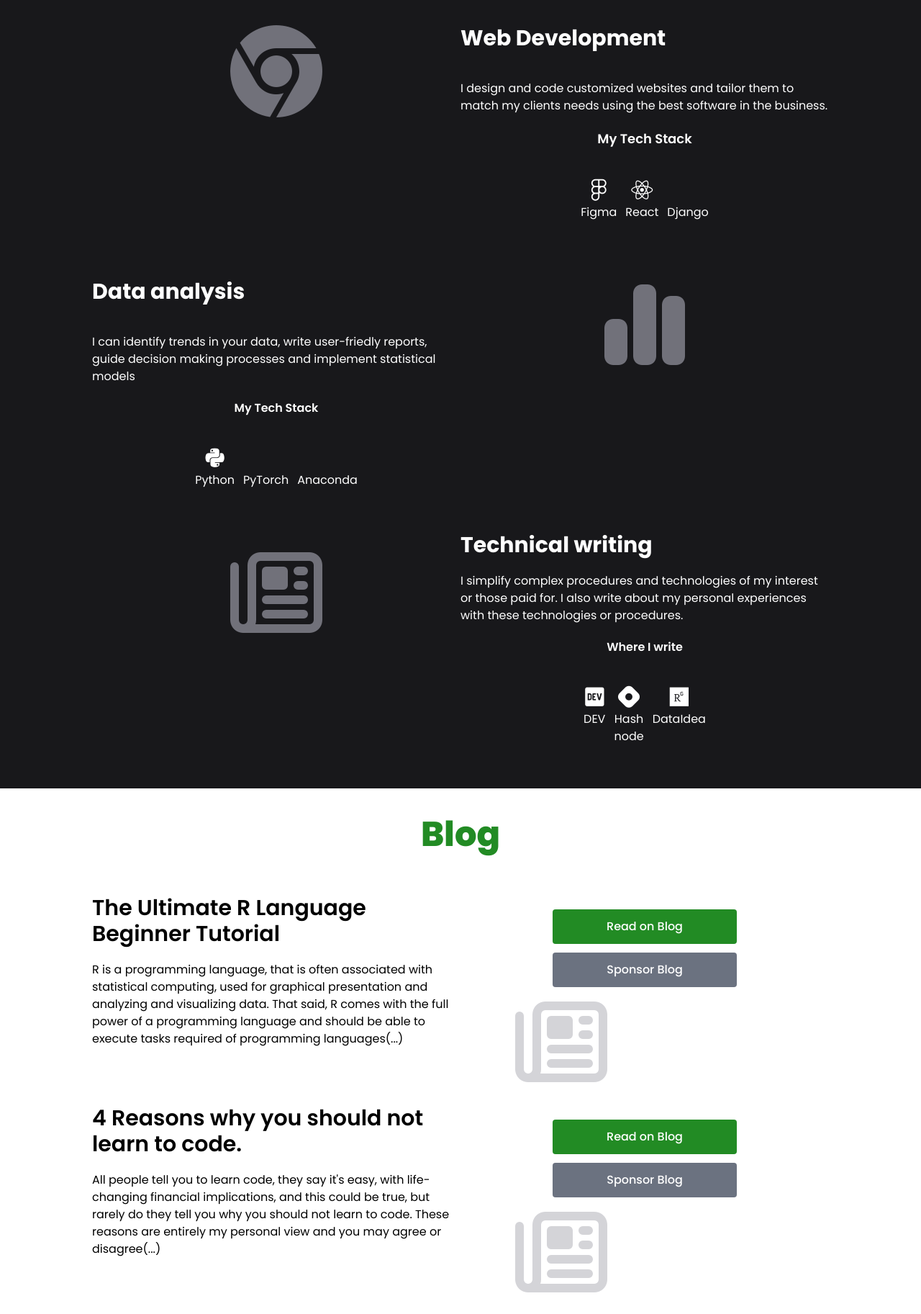
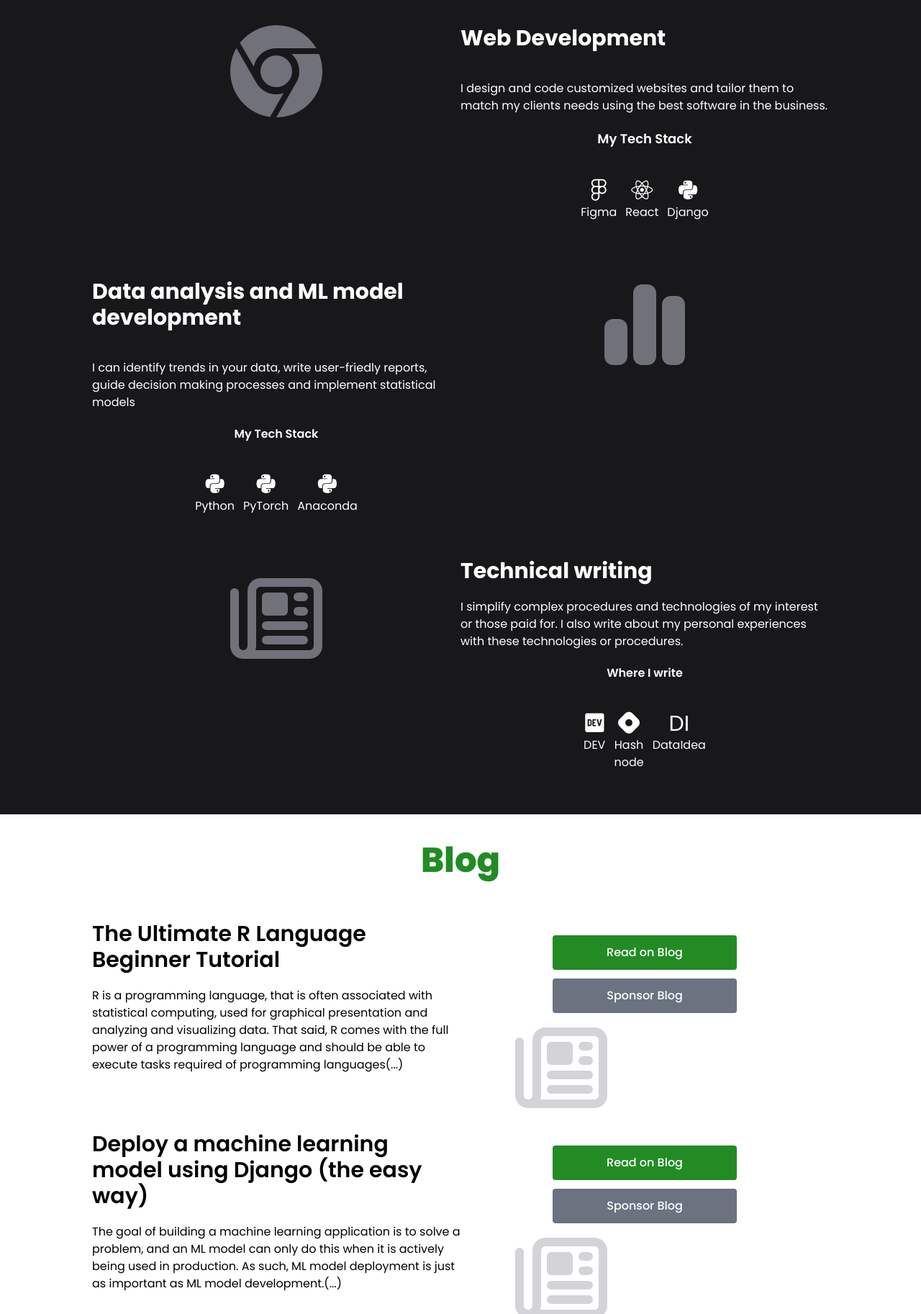
Before and after one commit to jumashafara/dataidea, a Django app: page /profiles/jumashafara in a window 1280 px wide. Shown: the part 865-2690 px from the top of the page at 72% size. Run offline with Django 4.2, Linux system fonts and the light colour scheme; some libraries are stand-ins or nearby versions.

Commit message:
formatted code

```diff
--- a/index/templates/index/home.html
+++ b/index/templates/index/home.html
@@ -350,7 +350,7 @@
                 <img src="{{partner.image}}"
                 class="img-fluid rounded"
                 alt="" />
-                <h5 class="mt-3">{{ partner.title }}</h5>
+                <h5 class="mt-3">{{ partner.name }}</h5>
                 <hr>
                 <a href="{{partner.url}}">Visit Partner Site</a>
               </div>
--- a/profiles/templates/profiles/jumashafara.html
+++ b/profiles/templates/profiles/jumashafara.html
@@ -132,7 +132,7 @@
                             <span class="text-center text-base">React</span>
                             </a>
                         <a href="" class="flex flex-col">
-                            <span class="text-center "><i class="fa-brands fa-django"></i></span>
+                            <span class="text-center "><i class="fa-brands fa-python"></i></span>
                             <span class="text-center text-base">Django</span>
                         </a>
                     </div>
@@ -150,7 +150,7 @@
                 </div>
             </main>
             <aside class="flex flex-col space-y-5 md:w-1/2">
-                <h2 class = "font-bold text-3xl py-5">Data analysis</h2>
+                <h2 class = "font-bold text-3xl py-5">Data analysis and ML model development</h2>
                 <p>
                     I can identify trends in your data, write user-friedly reports,
                     guide decision making processes and implement statistical models
@@ -163,11 +163,11 @@
                             <span class="text-base">Python</span>
                         </a>
                         <a href="" class="flex flex-col">
-                            <span><i class="fa-brands fa-pytorch"></i></span>
+                            <span><i class="fa-brands fa-python"></i></span>
                             <span class="text-base">PyTorch </span>
                         </a>
                         <a href="" class="flex flex-col">
-                            <span><i class="fa-brands fa-anaconda"></i></span>
+                            <span><i class="fa-brands fa-python"></i></span>
                             <span class="text-base">
                                 <p>Anaconda</p>
                             </span>
@@ -206,7 +206,7 @@
                             </span>
                         </a>
                         <a href="https://dataidea.pythonanywhere.com" class="flex flex-col">
-                            <span><i class="fa-brands fa-researchgate"></i></span>
+                            <span>DI</span>
                             <span class="text-base">
                                 <p>DataIdea</p>
                             </span>
@@ -247,18 +247,15 @@
         </div>
         <div class="flex flex-col space-y-5 md:flex-row">
             <main class="flex flex-col space-y-5 md:w-1/2">
-                <h2 class="font-semibold text-3xl">4 Reasons why you should not learn to code.</h2>
+                <h2 class="font-semibold text-3xl">Deploy a machine learning model using Django (the easy way)</h2>
                 <p>
-                    All people tell you to learn code, they say it's easy,
-                    with life-changing financial implications, and this could be true,
-                    but rarely do they tell you why you should not learn to code.
-                    These reasons are entirely my personal view and you may agree or disagree(...)
+                    The goal of building a machine learning application is to solve a problem, and an ML model can only do this when it is actively being used in production. As such, ML model deployment is just as important as ML model development.(...)
                 </p>
             </main>
             <aside class="flex flex-row space-y-3 space-x-3 md:w-1/2 md:flex-col">
                 <div class="flex flex-col space-y-3 w-1/2 md:m-auto">
                     <a class="btn bg-[#228b24] hover:bg-green-500 rounded p-3 text-white text-center font-medium"
-                href="https://blog.jumashafara.com/the-r-language" target = "_blank">Read on Blog</a>
+                href="https://dataidea.pythonanywhere.com/blog/blogs/?slug=deploy-a-machine-learning-model-using-django-the-easy-way" target = "_blank">Read on Blog</a>
                 <a class="btn bg-gray-500 hover:bg-blue-500 text-center rounded p-3 text-white font-medium"
                 href="tel:+256701520768" target = "_blank">Sponsor Blog</a>
                 </div>
@@ -283,7 +280,7 @@
             <aside class="flex flex-row space-y-3 space-x-3 md:w-1/2 md:flex-col">
                 <div class="flex flex-col space-y-3 w-1/2 md:m-auto">
                     <a class="btn bg-[#228b24] hover:bg-green-500 rounded p-3 text-white text-center font-medium"
-                href="https://blog.jumashafara.com/the-r-language" target = "_blank">Read on Blog</a>
+                href="https://dataidea.pythonanywhere.com/blog/blogs/?slug=create-a-fake-rest-api-with-zero-coding-in-less-than-30-secondsseriously" target = "_blank">Read on Blog</a>
                 <a class="btn bg-gray-500 hover:bg-blue-500 text-center rounded p-3 text-white font-medium"
                 href="tel:+256701520768" target = "_blank">Sponsor Blog</a>
                 </div>
@@ -338,8 +335,8 @@
                                 <span class="text-base">Python</span>
                             </a>
                             <a href="" class="flex flex-col">
-                                <span><i class="fa-brands fa-r-project"></i></span>
-                                <span class="text-base">R-Lang</span>
+                                <span>DI</span>
+                                <span class="text-base">DataIdea</span>
                             </a>
                             <a href="" class="flex flex-col">
                                 <span><i class="fa-brands fa-github"></i></span>
@@ -361,8 +358,8 @@
                                 <span class="text-center text-base">React</span>
                                 </a>
                             <a href="" class="flex flex-col">
-                                <span class="text-center "><i class="fa-brands fa-node"></i></span>
-                                <span class="text-center text-base">NodeJS</span>
+                                <span class="text-center "><i class="fa-brands fa-python"></i></span>
+                                <span class="text-center text-base">Django</span>
                             </a>
                             <a href="" class="flex flex-col">
                                 <span class="text-center "><i class="fa-brands fa-windows"></i></span>
--- a/templates/components/base.html
+++ b/templates/components/base.html
@@ -264,7 +264,7 @@
               </ul>
             </div>
 
-            <div class="col-lg-4 col-md-6 footer-newsletter" >
+            <div class="col-lg-4 col-md-6 footer-newsletter">
               <iframe
                 src="https://embeds.beehiiv.com/5fc7c425-9c7e-4e08-a514-ad6c22beee74"
                 data-test-id="beehiiv-embed"
@@ -333,7 +333,7 @@
     <script src="{% static 'js/main.js' %}"></script>
 
     <!--Start of Tawk.to Script-->
-    <script type="text/javascript">
+    <!-- <script type="text/javascript">
       var Tawk_API = Tawk_API || {},
         Tawk_LoadStart = new Date();
       (function () {
@@ -345,7 +345,7 @@
         s1.setAttribute("crossorigin", "*");
         s0.parentNode.insertBefore(s1, s0);
       })();
-    </script>
+    </script> -->
     <!--End of Tawk.to Script-->
   </body>
 </html>
```
Also changed, not shown: assets/css/style.css (+11 -3 lines), db.sqlite3.
